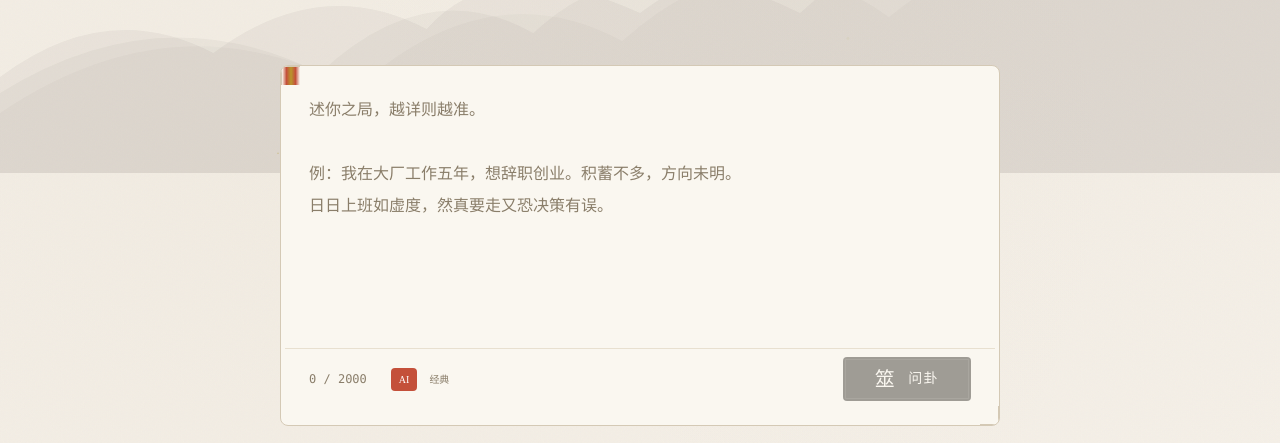
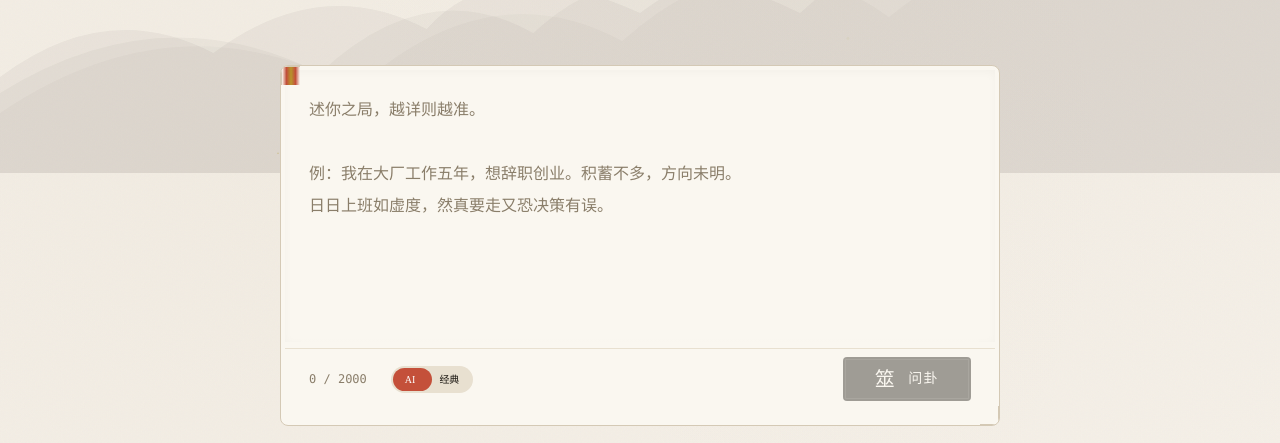
Before and after one commit to polarisxb/taiji-yijing, a Next.js app: page / in a window 1280 px wide. Shown: the part 627-1070 px from the top of the page. Built offline with nearby package versions, Linux system fonts and the light colour scheme.

Commit message:
style: homepage UI polish — textarea shadow, pill toggle, AI card animations, brush cursor

```diff
--- a/app/page.tsx
+++ b/app/page.tsx
@@ -141,6 +141,7 @@ export default function Home() {
         >
           <div className="card-classical rounded-lg corner-ornament input-glow transition-shadow duration-300">
             <div className="p-1">
+              <div className="relative">
                 <textarea
                   value={situation}
                   onChange={(e) => setSituation(e.target.value)}
@@ -150,7 +151,10 @@ export default function Home() {
                   rows={7}
                   className="w-full p-6 bg-transparent resize-none outline-none text-[var(--color-ink-900)] placeholder:text-[var(--color-ink-400)] placeholder:font-serif leading-loose font-serif text-base transition-colors duration-200"
                   maxLength={2000}
+                  style={{ boxShadow: 'inset 0 2px 8px rgba(26,22,16,0.03)' }}
                 />
+                <div className="absolute bottom-0 left-4 right-4 h-6 pointer-events-none bg-gradient-to-t from-[var(--color-paper-light)] to-transparent" />
+              </div>
               <div className="flex items-center justify-between px-6 pb-5 pt-2 border-t border-[var(--color-ink-100)]">
                 <div className="flex items-center gap-3">
                   <span className="text-xs text-[var(--color-ink-400)] font-mono tabular-nums">
@@ -168,16 +172,25 @@ export default function Home() {
                       />
                     </div>
                   )}
-                  <div className="flex items-center gap-1 ml-3">
+                  <div className="relative flex items-center gap-0 ml-3 rounded-full bg-[var(--color-ink-100)] p-[2px]">
+                    <div
+                      className="absolute top-[2px] bottom-[2px] rounded-full transition-all duration-300 ease-out"
+                      style={{
+                        left: mode === 'ai' ? '2px' : '50%',
+                        width: 'calc(50% - 2px)',
+                        background:
+                          mode === 'ai' ? 'var(--color-vermillion)' : 'var(--color-ink-700)',
+                      }}
+                    />
                     <button
                       onClick={() => setMode('ai')}
-                      className={`text-[10px] px-2 py-1 rounded font-serif transition-colors ${mode === 'ai' ? 'bg-[var(--color-vermillion)] text-white' : 'text-[var(--color-ink-400)] hover:text-[var(--color-ink-600)]'}`}
+                      className={`relative z-10 text-[10px] px-3 py-1 rounded-full font-serif transition-colors duration-200 ${mode === 'ai' ? 'text-white' : 'text-[var(--color-ink-500)]'}`}
                     >
                       AI
                     </button>
                     <button
                       onClick={() => setMode('classic')}
-                      className={`text-[10px] px-2 py-1 rounded font-serif transition-colors ${mode === 'classic' ? 'bg-[var(--color-ink-600)] text-white' : 'text-[var(--color-ink-400)] hover:text-[var(--color-ink-600)]'}`}
+                      className={`relative z-10 text-[10px] px-3 py-1 rounded-full font-serif transition-colors duration-200 ${mode === 'classic' ? 'text-white' : 'text-[var(--color-ink-500)]'}`}
                     >
                       经典
                     </button>
@@ -242,15 +255,26 @@ export default function Home() {
 
         {/* ——— AI Results ——— */}
         {mode === 'ai' && ai.matchData && aiHexagram && (
-          <section className="animate-fade-up">
-            <div className="divider-classical mb-10">
+          <section>
+            <div
+              className="divider-classical divider-animated mb-10"
+              style={{ animation: 'fadeUp 0.6s cubic-bezier(0.16,1,0.3,1) 0s both' }}
+            >
               <span className="font-serif">卦 · 象 · 辞</span>
             </div>
 
-            <div className="card-classical rounded-lg p-8">
+            <div
+              className="card-classical rounded-lg p-8"
+              style={{ animation: 'fadeUp 0.7s cubic-bezier(0.16,1,0.3,1) 0.15s both' }}
+            >
               {/* 卦首 */}
               <div className="flex items-center gap-6 mb-6">
+                <div
+                  className="hexagram-display flex items-center justify-center w-20 h-20 rounded-lg"
+                  style={{ animation: 'breathe 3s ease-in-out infinite' }}
+                >
                   <HexagramSymbol binary={aiHexagram.binary} size="lg" />
+                </div>
                 <div>
                   <h2 className="font-serif text-3xl text-[var(--color-ink-900)] tracking-wider">
                     {aiHexagram.name.chinese}
--- a/components/ReasoningPanel.tsx
+++ b/components/ReasoningPanel.tsx
@@ -39,7 +39,16 @@ export function ReasoningPanel({ reasoning, confidence }: Props) {
         </span>
       </button>
       <SmoothExpand open={open} duration={300}>
-        <div className="mt-3 pl-4 border-l-2 border-[var(--color-ink-100)] text-sm text-[var(--color-ink-600)] font-serif leading-[2.2] whitespace-pre-wrap">
+        <div
+          className="mt-3 pl-4 text-sm text-[var(--color-ink-600)] font-serif leading-[2.2] whitespace-pre-wrap"
+          style={{
+            borderLeft: '2px solid var(--color-vermillion)',
+            borderImage:
+              'linear-gradient(to bottom, var(--color-vermillion), var(--color-gold-light)) 1',
+            opacity: open ? 1 : 0,
+            transition: 'opacity 0.4s ease 0.1s',
+          }}
+        >
           {reasoning}
         </div>
       </SmoothExpand>
--- a/components/StreamingText.tsx
+++ b/components/StreamingText.tsx
@@ -15,7 +15,17 @@ export function StreamingText({ text, done = false, className = '' }: Props) {
     >
       {text}
       {!done && (
-        <span className="inline-block w-0.5 h-4 bg-[var(--color-vermillion)] ml-0.5 animate-pulse align-middle" />
+        <span
+          className="inline-block ml-0.5 align-middle animate-pulse"
+          style={{
+            width: 0,
+            height: 0,
+            borderLeft: '3px solid transparent',
+            borderRight: '3px solid transparent',
+            borderTop: '10px solid var(--color-vermillion)',
+            opacity: 0.8,
+          }}
+        />
       )}
     </div>
   )
```
Lines whose indentation alone changed are shown as unchanged.
